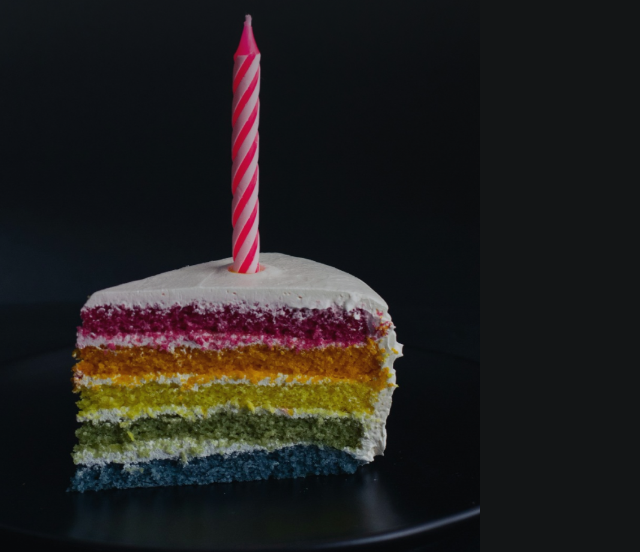
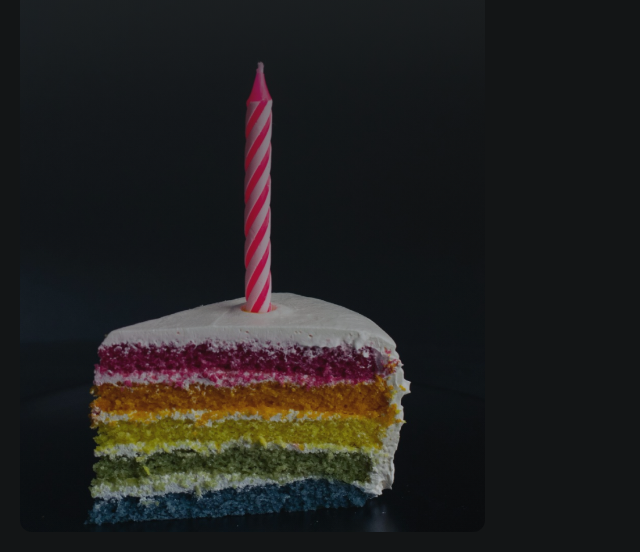
Before and after one commit to gpradotech/RKT.FFS-04.Invite-Form, a plain HTML site: page index.html in a window 1280 px wide. Shown: the part 248-800 px from the top of the page, without its empty margins (0-640 px from the left). Drawn offline with nearby package versions, Linux system fonts and the light colour scheme.

Commit message:
Ajustes no container principal

```diff
--- a/styles/styles.css
+++ b/styles/styles.css
@@ -7,13 +7,15 @@ html {
   height: 100vh;
   display: grid;
   grid-template-columns: 3fr 5fr;
+  padding: 20px;
 
    & header {
-     height: 100%;
-    background-image: url('../img/Background.png');
+    height: 100%;
+    background: linear-gradient(180deg, rgba(33, 37, 38, 0.80) 0%, rgba(33, 37, 38, 0.65) 20%, rgba(33, 37, 38, 0.30) 40.5%, rgba(33, 37, 38, 0.10) 100%), url('../img/Background.png');
+    background-size: cover;
     background-repeat: no-repeat;
-    background-size: cover;
-    background-position: center;
+    border-radius: 12px;
+    overflow: hidden;
 
     & svg {
       margin: 32px 0 0 32px;
```
